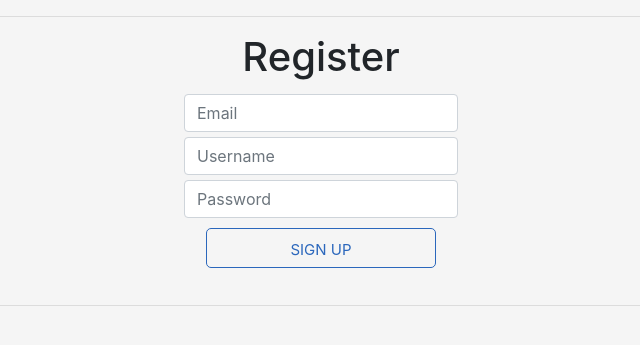
After one commit to sohdas/FilmCollection, a Django app: page /register/ in a window 1280 px wide. The commit adds this page. Shown: the top 345 px of the page, without its empty margins (319-959 px from the left). Run offline with Django 3.2, Linux system fonts and the light colour scheme; some libraries are stand-ins or nearby versions.

Commit message:
registration working

```diff
--- a/collection/templates/registration/login.html
+++ b/collection/templates/registration/login.html
@@ -4,7 +4,9 @@
 <hr>
 
 <div class="container container-center form-spacing">
-
+    <div class="title">
+        <p> FILM COLLECTION </p>
+    </div>
     {% if form.errors %}
     <p>The username and/or password was incorrect. Please try again.</p>
     {% endif %}
@@ -35,5 +37,6 @@
 
     {# Assumes you setup the password_reset view in your URLconf #}
     <p><a href="{% url 'password_reset' %}">Forgot password?</a></p>
+    <p><a href="{% url 'collection:register' %}">Sign up</a></p>
 </div>
 {% endblock %}
--- /dev/null
+++ b/collection/templates/registration/register.html
@@ -0,0 +1,32 @@
+{% extends "base.html" %}
+
+{% block body %}
+<hr>
+
+<div class="container container-center form-spacing">
+    <h1>Register</h1>
+
+    {% if form.errors %}
+    <p>Invalid input. Please try again.</p>
+    {% endif %}
+
+    <form class="form-center" method="post" action="{% url 'collection:create_user' %}">
+        {% csrf_token %}
+        <table>
+
+            <tr>
+                <input class="form-control form-spacing" type="email" name="email" placeholder="Email">
+            </tr>
+
+            <tr>
+                    <input class="form-control form-spacing" type="text" name="username" placeholder="Username">
+            </tr>
+
+            <tr>
+                    <input class="form-control form-spacing" type="password" name="password" placeholder="Password">
+            </tr>
+        </table>
+            <button class="button-login button-yin form-spacing form-center" type="submit"> SIGN UP </button>
+    </form>
+</div>
+{% endblock %}
--- a/collection/urls.py
+++ b/collection/urls.py
@@ -9,4 +9,6 @@ urlpatterns = [
     path('<int:shelf_id>/add_film/', views.add_film, name = 'add_film'),
     path('<int:shelf_id>/<int:pk>/', views.UpdateView.as_view(), name='update'),
     path('<int:shelf_id>/<int:movie_id>/edit_film/', views.edit_film, name = 'edit_film'),
+    path('register/', views.RegisterView.as_view(), name ='register'),
+    path('create_user/', views.create_user, name ='create_user'),
 ]
--- a/collection/views.py
+++ b/collection/views.py
@@ -1,10 +1,11 @@
-from django.http import HttpResponseRedirect
+from django.http import HttpResponseRedirect, HttpRequest
 from django.shortcuts import get_object_or_404, render
 from django.urls import reverse
 from django.views import generic
 from django.contrib.auth.models import User, Permission
-from django.contrib.auth import authenticate
+from django.contrib.auth import authenticate, login
 from django.contrib.auth.decorators import login_required
+from django.contrib.auth.forms import UserCreationForm
 from django.utils.decorators import method_decorator
 from .models import Shelf, Movie
 
@@ -28,6 +29,21 @@ class UpdateView(generic.UpdateView):
     model = Movie
     template_name='collection/update.html'
     fields = ['movie_name', 'release_year', 'movie_genre', 'movie_summary']
+
+class RegisterView(generic.TemplateView):
+    template_name = 'registration/register.html'
+
+def create_user(request):
+    username = request.POST.get('username')
+    password = request.POST.get('password')
+    email = request.POST.get('email')
+
+    User.objects.create_user(username,email ,password)
+
+    user = authenticate(username = username, password = password)
+    login(request, user)
+
+    return HttpResponseRedirect(reverse('collection:index'))
 
 def add_film(request, shelf_id):
     current_shelf = get_object_or_404(Shelf, id=shelf_id)
```
Also changed, not shown: db.sqlite3.
